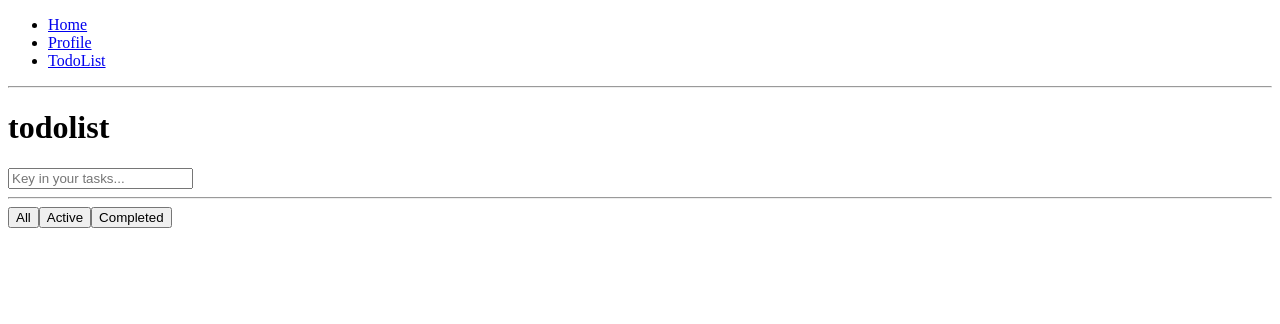
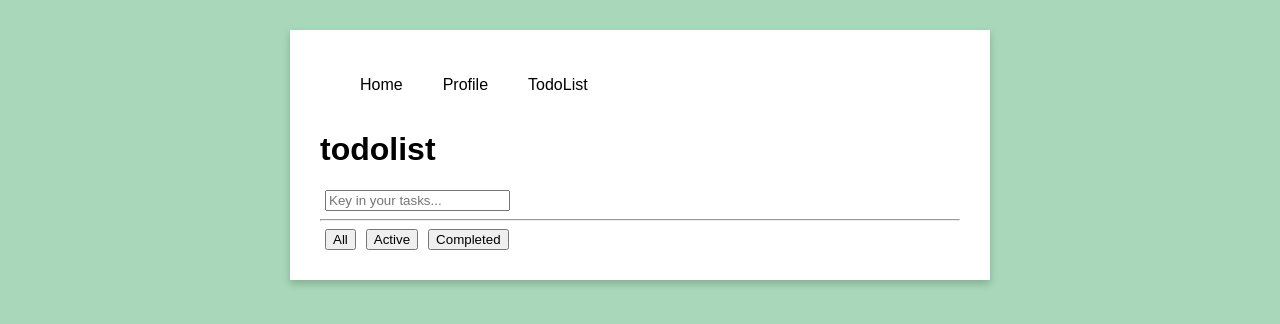
Before and after one commit to CodewJoy/react-login-todolist, a React app: page /todolist in a window 1280 px wide. Built offline with nearby package versions, Linux system fonts and the light colour scheme.

Commit message:
style_styled-component

```diff
--- a/package.json
+++ b/package.json
@@ -42,9 +42,9 @@
   },
   "dependencies": {
     "@babel/polyfill": "^7.8.7",
-    "@material-ui/core": "^4.9.13",
     "react": "^16.13.1",
     "react-dom": "^16.13.1",
-    "react-router-dom": "^5.1.2"
+    "react-router-dom": "^5.1.2",
+    "styled-components": "^5.1.0"
   }
 }
--- a/src/components/Profile/UserInfo.js
+++ b/src/components/Profile/UserInfo.js
@@ -26,8 +26,8 @@ class UserInfoBase extends Component {
         this.props.userData.updateUserData({ timezone: target.value });
     }
     updateUser = () => {
-        console.log(this.props.userData.sessionToken);
-        console.log(this.props.userData.timezone);
+        // console.log(this.props.userData.sessionToken);
+        // console.log(this.props.userData.timezone);
         const headers = {
             'X-Parse-Application-Id': 'vqYuKPOkLQLYHhk4QTGsGKFwATT4mBIGREI2m8eD',
             'X-Parse-REST-API-Key': '',
@@ -37,8 +37,8 @@ class UserInfoBase extends Component {
         const url = new URL(`https://watch-master-staging.herokuapp.com/api/users/${this.props.userData.objectId}`);
         const formData = new FormData();
         formData.append('timezone', this.props.userData.timezone);
-        console.log(formData);
-        console.log(JSON.stringify(formData));
+        // console.log(formData);
+        // console.log(JSON.stringify(formData));
         return fetch(url, {
             method: 'PUT',
             body: JSON.stringify(formData),
@@ -47,7 +47,7 @@ class UserInfoBase extends Component {
         })
             .then(response => response.json())
             .then(response => {
-                console.log(response);
+                // console.log(response);
                 alert(JSON.stringify(response));
             })
     }
@@ -64,7 +64,7 @@ class UserInfoBase extends Component {
                                     value={this.props.userData.timezone}
                                 />
                                 <button type="submit">
-                                    Edit Timezone
+                                    Submit Edited Timezone
                                 </button>
                             </form>
                         </li>
--- a/src/components/TodoList/List.js
+++ b/src/components/TodoList/List.js
@@ -1,4 +1,16 @@
 import React, { Component } from "react";
+import styled from 'styled-components';
+
+const Label = styled.label`
+    display: flex;
+    flex-direction: row;
+    padding: 10px 0;
+    align-items: center;
+`;
+const Span = styled.span`
+    padding: 0 20px;
+`;
+
 
 class List extends Component {
     constructor(props) {
@@ -31,17 +43,21 @@ class List extends Component {
         return (
             <div>
                 {newTodo.map(newTodo => (
-                    <label className="to-do-item" key={newTodo.id}>
+                    <Label key={newTodo.id}>
                         <input
                             type="checkbox"
                             checked={newTodo.isCompleted}
                             id={newTodo.id}
                             onChange={this.handleClick}
                         />
-                        <span>{newTodo.content}</span>
+                        <Span>{newTodo.content}</Span>
                         {/* <span className="checkmark"></span> */}
-                        <div onClick={this.clicktoClose} id={newTodo.id}>X</div>
-                    </label>
+
+                        <button onClick={this.clicktoClose} id={newTodo.id}>
+                            Delete
+                        </button>
+
+                    </Label>
                 ))}
             </div>
         );
--- a/src/index.js
+++ b/src/index.js
@@ -9,6 +9,29 @@ import {
     Route,
     Link
 } from "react-router-dom";
+import styled from 'styled-components';
+
+const Ul = styled.ul`
+    list-style: none;
+    display: flex;
+    flex-direction: row;
+`;
+const Li = styled.li`
+    list-style: none;
+    padding: 0 40px 0 0;
+`;
+
+const Container = styled.div`
+    background-color: white;
+    box-shadow: 0 4px 8px 0 rgba(0,0,0,0.2);
+    transition: 0.3s;
+    width:50vw;
+    display: flex;
+    flex-direction: column;
+    justify-content: center;
+    padding: 30px;
+    margin: 30px;
+`;
 
 class App extends React.Component {
     constructor(props) {
@@ -17,21 +40,19 @@ class App extends React.Component {
     render() {
         return (
             <Router>
-                <div>
-                    <ul>
-                        <li>
+                <Container>
+                    <Ul>
+                        <Li>
                             <Link to="/">Home</Link>
-                        </li>
-                        <li>
+                        </Li>
+                        <Li>
                             <Link to="/profile">Profile</Link>
-                        </li>
-                        <li>
+                        </Li>
+                        <Li>
                             <Link to="/todolist">TodoList</Link>
-                        </li>
-                    </ul>
-                </div>
-
-                <hr />
+                        </Li>
+                    </Ul>
+                    {/* <hr /> */}
                     <Switch>
                         <Route exact path="/">
                             <Home />
@@ -43,6 +64,7 @@ class App extends React.Component {
                             <TodoList />
                         </Route>
                     </ Switch>
+                </ Container>
             </Router>
         )
     }
```
Also changed, not shown: dist/index.html, 1 other file. Lines whose indentation alone changed are shown as unchanged.
